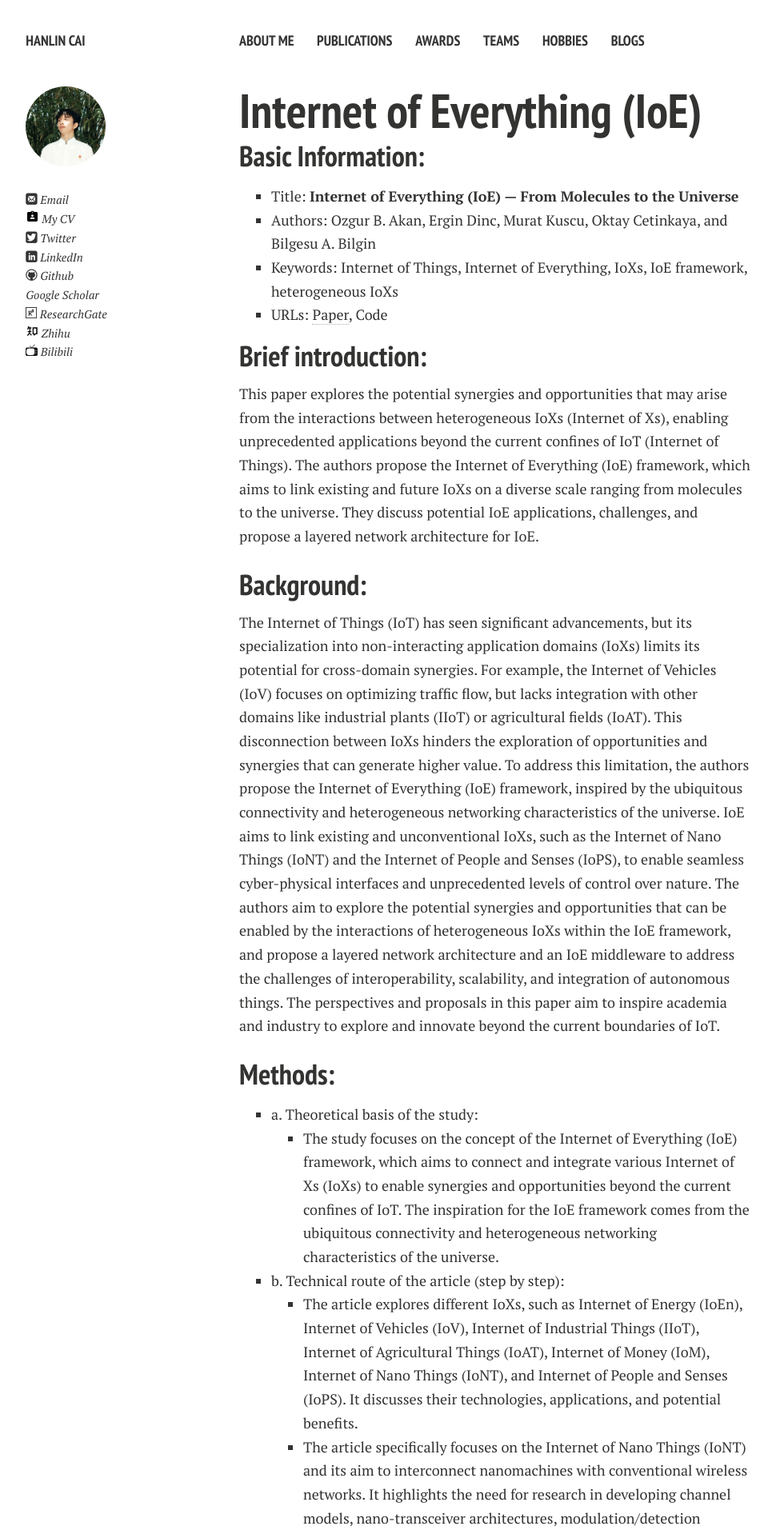
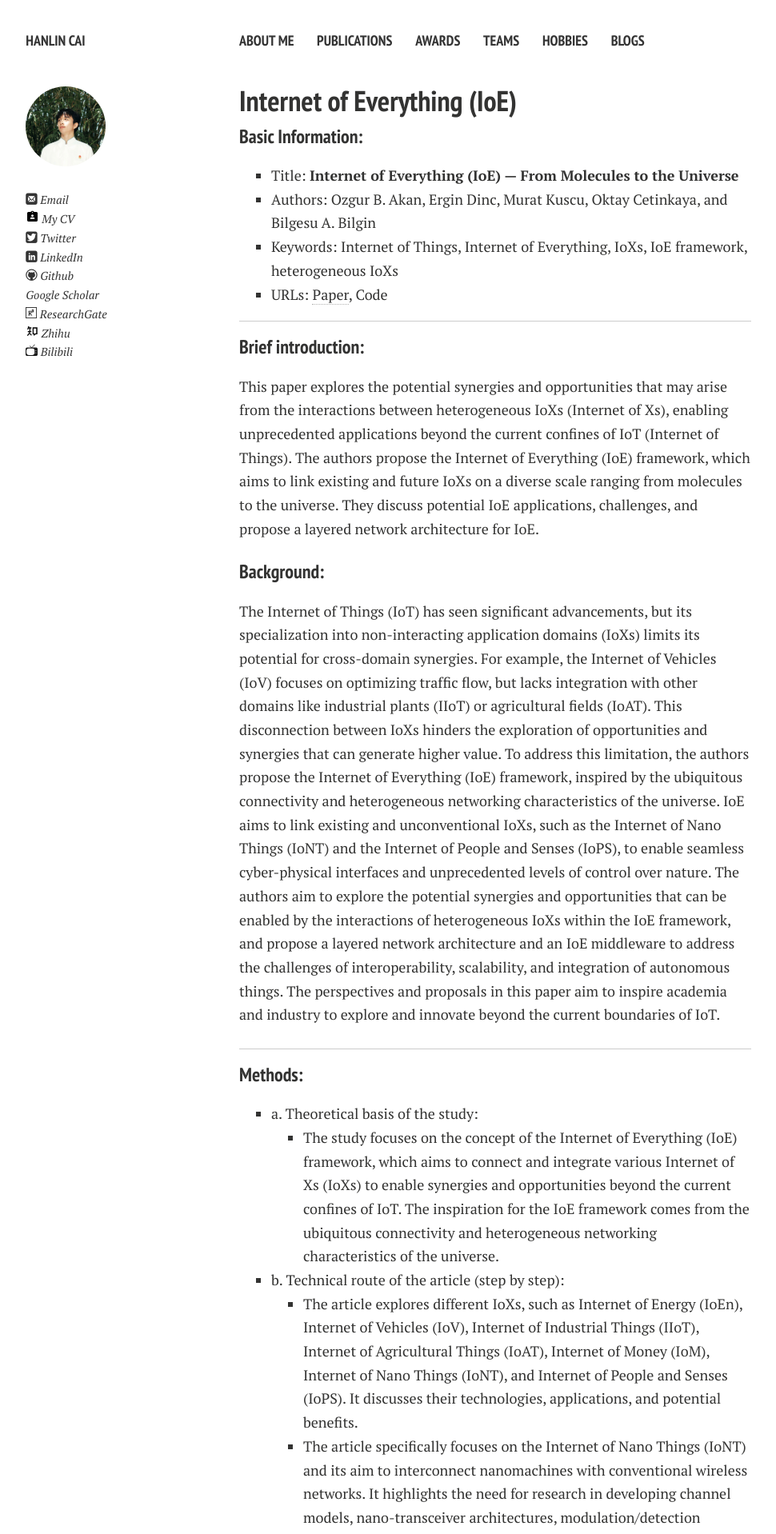
Before and after one commit to GuangLun2000/GuangLun2000.github.io, a Jekyll site: the page built from blogs/IoE.md, in a window 1280 px wide. Shown: the top 1918 px of the page at 80% size, without its empty margins (21-991 px from the left). Built offline with Jekyll 4.4.1, drawn with Linux system fonts in a browser that asks for light colours; nearby versions of some CDN libraries; comment, search, counter and statistics services are not loaded; a style sheet for code colours, icons or effects is not loaded.

Commit message:
Update IoE.md

```diff
--- a/blogs/IoE.md
+++ b/blogs/IoE.md
@@ -3,24 +3,28 @@ layout: page
 permalink: /blogs/IoE/index.html
 title: IoE
 ---
-# Internet of Everything (IoE)
+## Internet of Everything (IoE)
 
-## Basic Information:
+### Basic Information:
 
 - Title: **Internet of Everything (IoE) — From Molecules to the Universe**
 - Authors: Ozgur B. Akan, Ergin Dinc, Murat Kuscu, Oktay Cetinkaya, and Bilgesu A. Bilgin
 - Keywords: Internet of Things, Internet of Everything, IoXs, IoE framework, heterogeneous IoXs
 - URLs: [Paper](https://ieeexplore.ieee.org/document/9517531), Code
 
-## Brief introduction:
+---
+
+### Brief introduction:
 
 This paper explores the potential synergies and opportunities that may arise from the interactions between heterogeneous IoXs (Internet of Xs), enabling unprecedented applications beyond the current confines of IoT (Internet of Things). The authors propose the Internet of Everything (IoE) framework, which aims to link existing and future IoXs on a diverse scale ranging from molecules to the universe. They discuss potential IoE applications, challenges, and propose a layered network architecture for IoE.
 
-## Background:
+### Background:
 
 The Internet of Things (IoT) has seen significant advancements, but its specialization into non-interacting application domains (IoXs) limits its potential for cross-domain synergies. For example, the Internet of Vehicles (IoV) focuses on optimizing traffic flow, but lacks integration with other domains like industrial plants (IIoT) or agricultural fields (IoAT). This disconnection between IoXs hinders the exploration of opportunities and synergies that can generate higher value. To address this limitation, the authors propose the Internet of Everything (IoE) framework, inspired by the ubiquitous connectivity and heterogeneous networking characteristics of the universe. IoE aims to link existing and unconventional IoXs, such as the Internet of Nano Things (IoNT) and the Internet of People and Senses (IoPS), to enable seamless cyber-physical interfaces and unprecedented levels of control over nature. The authors aim to explore the potential synergies and opportunities that can be enabled by the interactions of heterogeneous IoXs within the IoE framework, and propose a layered network architecture and an IoE middleware to address the challenges of interoperability, scalability, and integration of autonomous things. The perspectives and proposals in this paper aim to inspire academia and industry to explore and innovate beyond the current boundaries of IoT.
 
-## Methods:
+----
+
+### Methods:
 
 - a. Theoretical basis of the study:
   - The study focuses on the concept of the Internet of Everything (IoE) framework, which aims to connect and integrate various Internet of Xs (IoXs) to enable synergies and opportunities beyond the current confines of IoT. The inspiration for the IoE framework comes from the ubiquitous connectivity and heterogeneous networking characteristics of the universe.
@@ -34,7 +38,9 @@ The Internet of Things (IoT) has seen significant advancements, but its speciali
   - The Internet of Energy (IoEn) is discussed, aiming to create a decentralized and flexible energy grid using smart meters, actuators, and wireless sensor networks. It mentions challenges like supply-demand imbalances, renewable energy incorporation, and energy-efficient techniques.
   - The article briefly mentions the Internet of Space (IoSp), which involves communication satellites providing global connectivity. It mentions high-throughput satellites (HTSs) and small CSs deployed in low Earth orbit (LEO) to form massive constellations. It highlights the role of IoSp as the backbone of IoXs in areas lacking traditional communication infrastructure.
 
-## Results:
+---
+
+### Results:
 
 - a. Experimental settings in detail:
   - The article does not present experimental settings.
```
